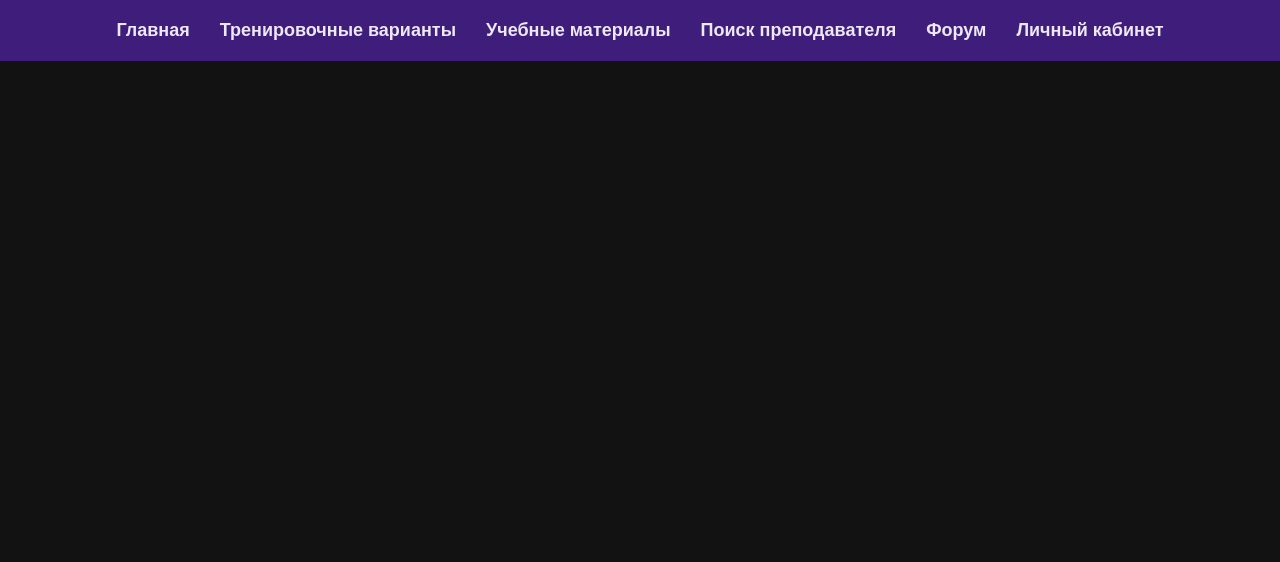
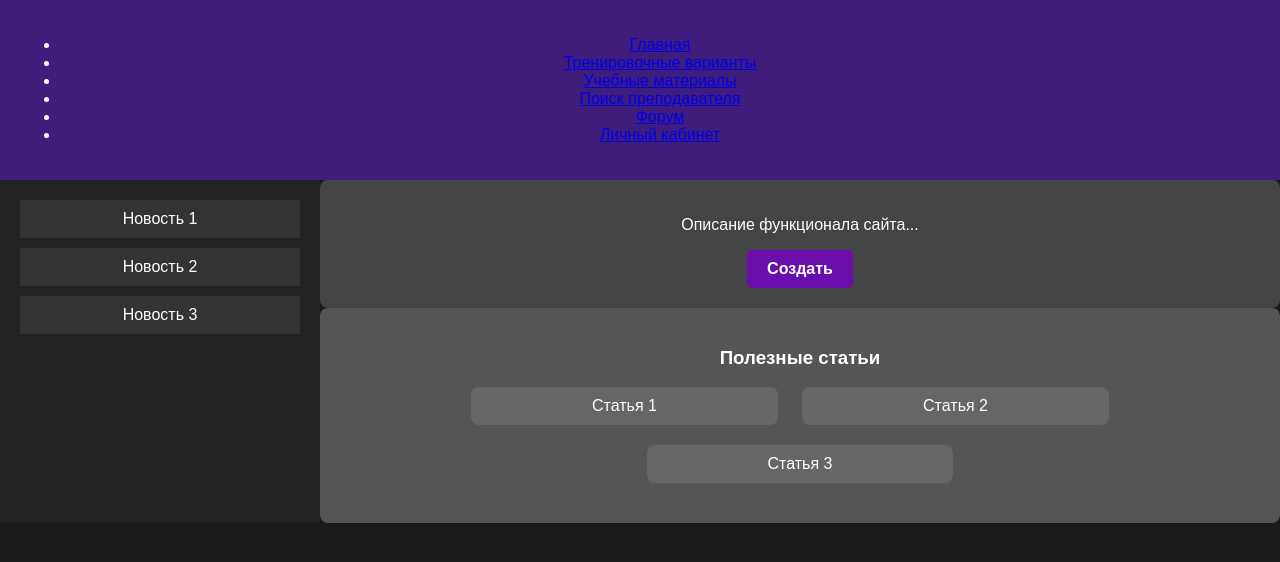
Before and after one commit to XpyStion/preparation-chemistry-exam, a Django app: page / in a window 1280 px wide. Shown: the top 562 px of the page. Run offline with Django 5.2, Linux system fonts and the light colour scheme.

Commit message:
modify main page

```diff
--- a/app/static/styles/main_page.css
+++ b/app/static/styles/main_page.css
@@ -1,45 +1,57 @@
 body {
     font-family: 'Poppins', sans-serif;
-    background-color: #121212; /* Очень темный фон */
-    color: #EDE7F6; /* Светло-фиолетовый текст */
+    background-color: #1a1a1a;
+    color: #ffffff;
     margin: 0;
     padding: 0;
     text-align: center;
 }
 
 header {
-    background-color: #3F1D7B; /* Глубокий фиолетовый */
+    background-color: #3F1D7B;
+    color: #ffffff;
     padding: 20px;
 }
 
-.navbar {
+.container {
     display: flex;
-    justify-content: center;
-    list-style-type: none;
-    padding: 0;
+    max-width: none;
     margin: 0;
 }
 
-.navbar li {
-    margin: 0 15px;
+.news-section {
+    width: 25%;
+    background-color: #222;
+    color: #ffffff;
+    padding: 20px;
+    overflow-y: auto;
+    box-sizing: border-box;
 }
 
-.navbar a {
-    text-decoration: none;
-    color: #EDE7F6; /* Светлый фиолетовый */
-    font-size: 18px;
-    font-weight: bold;
-    transition: color 0.3s ease, text-decoration 0.3s ease;
+.news {
+    background-color: #333;
+    color: #ffffff;
+    padding: 10px;
+    margin-bottom: 10px;
 }
 
-.navbar a:hover {
-    color: #B39DDB; /* Немного более светлый фиолетовый */
-    text-decoration: underline;
+.main-content {
+    flex: 1;  /* Основной блок растягивается на всю доступную ширину */
+    display: flex;
+    flex-wrap: wrap;
+}
+
+.main-block {
+    flex: 1;
+    background-color: #444;
+    padding: 20px;
+    border-radius: 8px;
+    color: #ffffff;
 }
 
 button {
-    background-color: #6A0DAD; /* Глубокий фиолетовый */
-    color: #fff;
+    background-color: #6A0DAD;
+    color: #ffffff;
     border: none;
     border-radius: 5px;
     padding: 10px 20px;
@@ -50,10 +62,33 @@
 }
 
 button:hover {
-    background-color: #7C4DFF; /* Ярко-фиолетовый */
+    background-color: #7C4DFF;
     transform: scale(1.05);
 }
 
-button:focus {
-    outline: none;
+.useful-articles {
+    width: 100%;
+    padding: 20px;
+    background-color: #555;
+    border-radius: 8px;
+    color: #ffffff;
 }
+
+.useful-articles h3 {
+    color: #ffffff;
+}
+
+.article {
+    width: calc(33.33% - 20px);
+    display: inline-block;
+    background-color: #666;
+    color: #ffffff;
+    padding: 10px;
+    margin-right: 20px;
+    margin-bottom: 20px;
+    border-radius: 8px;
+}
+
+.article:last-child {
+    margin-right: 0;
+}
--- a/app/templates/main_page/main_page.html
+++ b/app/templates/main_page/main_page.html
@@ -14,6 +14,26 @@
     <header>
         {% include 'navbar.html' %}
     </header>
+
+    <div class="container">
+        <div class="news-section">
+            <div class="news">Новость 1</div>
+            <div class="news">Новость 2</div>
+            <div class="news">Новость 3</div>
+        </div>
+
+        <div class="main-content">
+            <div class="main-block">
+                <p>Описание функционала сайта...</p>
+                <button>Создать</button>
+            </div>
+            <div class="useful-articles">
+                <h3>Полезные статьи</h3>
+                <div class="article">Статья 1</div>
+                <div class="article">Статья 2</div>
+                <div class="article">Статья 3</div>
+            </div>
+        </div>
+    </div>
 </body>
-
 </html>
```
Lines whose indentation alone changed are shown as unchanged.
